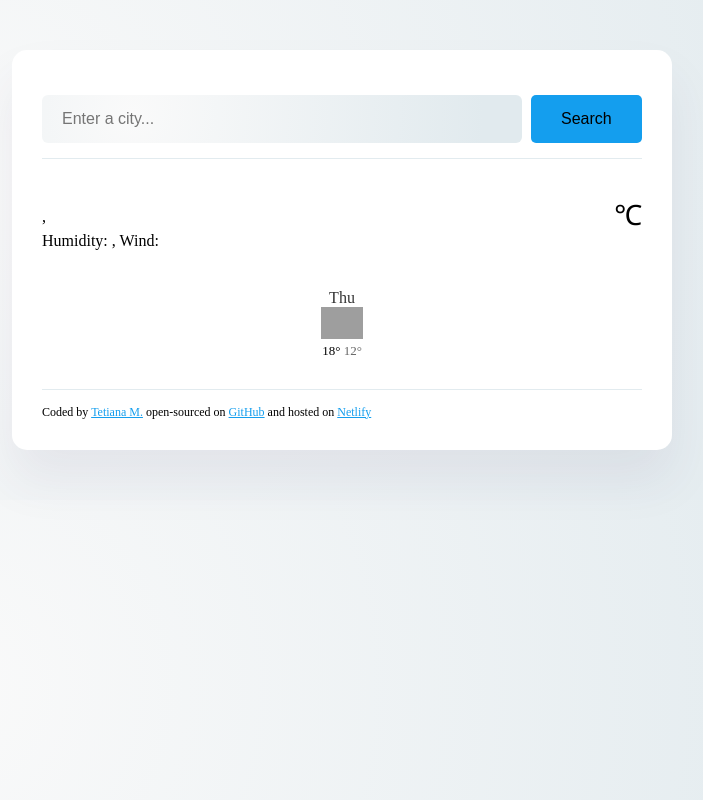
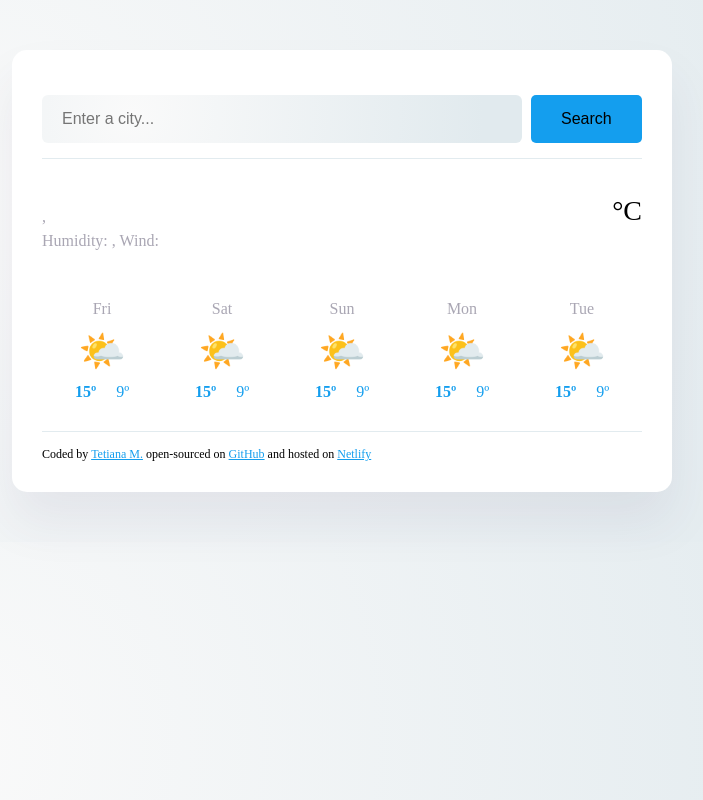
Before and after one commit to noodlestheshiv/weather_forecast_app, a plain HTML site: page index.html in a window 1280 px wide. Shown: the whole page, without its empty margins (298-1001 px from the left). Drawn offline with nearby package versions, Linux system fonts and the light colour scheme; no server answers; grey boxes are pictures that could not be loaded; a web font is replaced by a local one.

Commit message:
injected the forecast HTML from JS

```diff
--- a/index.html
+++ b/index.html
@@ -27,29 +27,20 @@
                 <div>
                     <h1 class="weather-app-city" id="city"></h1>
                     <p class="weather-app-details">
-                        <span id="time"></span>, <span id="description"></span>
+                        <span id="time"></span>,
+                        <span id="description"></span>
                         <br />
-                        Humidity: <strong id="humidity"></strong>, Wind: <strong id="wind-speed"></strong>
+                        Humidity: <strong id="humidity"></strong>, Wind:
+                        <strong id="wind-speed"></strong>
                     </p>
                 </div>
-                <div class="weather-app-temperature">
+                <div class="weather-app-temperature-container">
                     <div id="icon"></div>
-                    <div class="temperature-value" id="temperature"></div>
-                    <div class="unit">℃</div>
+                    <div class="weather-app-temperature" id="temperature"></div>
+                    <div class="weather-app-unit">°C</div>
                 </div>
             </div>
-            <div class="weather-forecast">
-                <div class="row">
-                    <div class="col-2">
-                        <div class="weather-forecast-date">Thu</div>
-                        <img src="http://openweathermap.org/img/wn/50d@2x.png" alt="" width="42" />
-                        <div class="weather-forecast-temperatures"><span
-                                class="weather-forecast-temperature-max">18°</span> <span
-                                class="weather-forecast-temperature-min">12°</span></div>
-                    </div>
-                </div>
-            </div>
-
+            <div class="weather-forecast" id="forecast"></div>
         </main>
         <footer>
             Coded by <a href="https://github.com/noodlestheshiv" target="_blank">Tetiana M.</a> open-sourced on
--- a/index.js
+++ b/index.js
@@ -9,13 +9,13 @@ function refreshWeather(response) {
   let date = new Date(response.data.time * 1000);
   let iconElement = document.querySelector("#icon");
 
-  iconElement.innerHTML = `<img src="${response.data.condition.icon_url}" class="icon" />`;
   cityElement.innerHTML = response.data.city;
   timeElement.innerHTML = formatDate(date);
   descriptionElement.innerHTML = response.data.condition.description;
   humidityElement.innerHTML = `${response.data.temperature.humidity}%`;
-  windSpeedElement.innerHTML = `${response.data.wind.speed} km/h`;
+  windSpeedElement.innerHTML = `${response.data.wind.speed}km/h`;
   temperatureElement.innerHTML = Math.round(temperature);
+  iconElement.innerHTML = `<img src="${response.data.condition.icon_url}" class="weather-app-icon" />`;
 }
 
 function formatDate(date) {
@@ -40,8 +40,8 @@ function formatDate(date) {
 }
 
 function searchCity(city) {
-  let apiKey = "3b4ef7442a754309eft66e6fo27aebd2";
-  let apiUrl = `https://api.shecodes.io/weather/v1/current?query=${city}&key=${apiKey}&units=metric`;
+  let apiKey = "b2a5adcct04b33178913oc335f405433";
+  let apiUrl = `https://api.shecodes.io/weather/v1/current?query=${city}&key=${apiKey}`;
   axios.get(apiUrl).then(refreshWeather);
 }
 
@@ -52,7 +52,33 @@ function handleSearchSubmit(event) {
   searchCity(searchInput.value);
 }
 
+function displayForecast() {
+  let days = ["Fri", "Sat", "Sun", "Mon", "Tue"];
+  let forecastHtml = "";
+
+  days.forEach(function (day) {
+    forecastHtml =
+      forecastHtml +
+      `
+      <div class="weather-forecast-day">
+        <div class="weather-forecast-date">${day}</div>
+        <div class="weather-forecast-icon">🌤️</div>
+        <div class="weather-forecast-temperatures">
+          <div class="weather-forecast-temperature">
+            <strong>15º</strong>
+          </div>
+          <div class="weather-forecast-temperature">9º</div>
+        </div>
+      </div>
+    `;
+  });
+
+  let forecastElement = document.querySelector("#forecast");
+  forecastElement.innerHTML = forecastHtml;
+}
+
 let searchFormElement = document.querySelector("#search-form");
 searchFormElement.addEventListener("submit", handleSearchSubmit);
 
 searchCity("Kyiv");
+displayForecast();
--- a/style.css
+++ b/style.css
@@ -51,6 +51,11 @@ main {
   padding: 30px 0;
 }
 
+.weather-app-data {
+  display: flex;
+  justify-content: space-between;
+}
+
 .weather-app-city {
   margin: 0;
   font-size: 38px;
@@ -59,6 +64,7 @@ main {
 
 .weather-app-details {
   font-size: 16px;
+  color: rgba(39, 33, 66, 0.4);
   line-height: 24px;
   font-weight: 500;
 }
@@ -67,48 +73,54 @@ main {
   color: #149eee;
 }
 
-.weather-app-temperature {
+.weather-app-temperature-container {
   display: flex;
 }
 
-.icon {
+.weather-app-icon {
   width: 88px;
   height: 88px;
 }
 
-.temperature-value {
+.weather-app-temperature {
   font-size: 88px;
+  line-height: 88px;
   font-weight: bold;
-  line-height: 88px;
 }
 
-.unit {
+.weather-app-unit {
   margin-top: 6px;
   font-size: 28px;
 }
 
-.weather-app-data {
+.weather-forecast {
   display: flex;
-  justify-content: space-between;
-}
-
-.weather-forecast {
-  margin-top: 20px;
-  text-align: center;
-  color: black;
+  justify-content: space-around;
+  margin-top: 30px;
 }
 
 .weather-forecast-date {
+  text-align: center;
+  color: rgba(39, 33, 66, 0.4);
   font-size: 16px;
-  opacity: 0.8;
+  line-height: 20px;
+  margin-bottom: 10px;
 }
 
+.weather-forecast-icon {
+  font-size: 38px;
+  text-align: center;
+}
 .weather-forecast-temperatures {
-  font-size: 13px;
+  text-align: center;
+  color: #149eee;
+  margin-top: 10px;
+  display: flex;
+  justify-content: center;
 }
 
-.weather-forecast-temperature-min {
-  opacity: 0.6;
+.weather-forecast-temperature {
+  padding: 0 10px;
 }
 
 footer {
```
